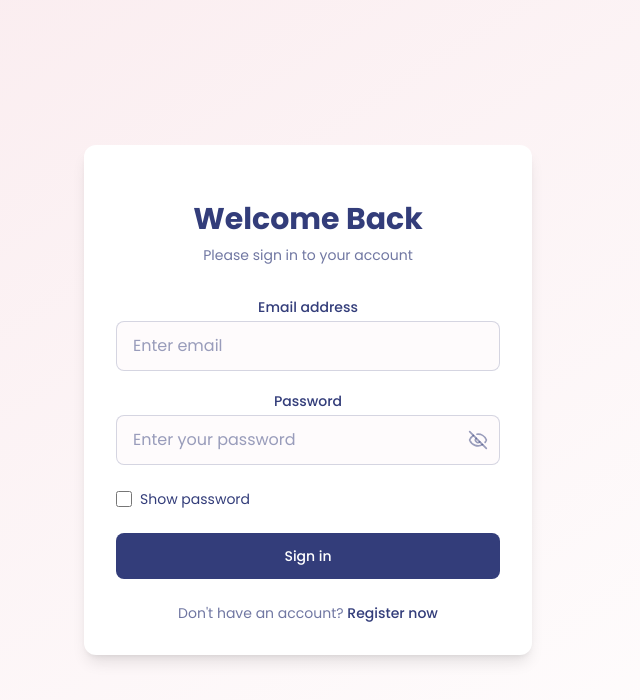
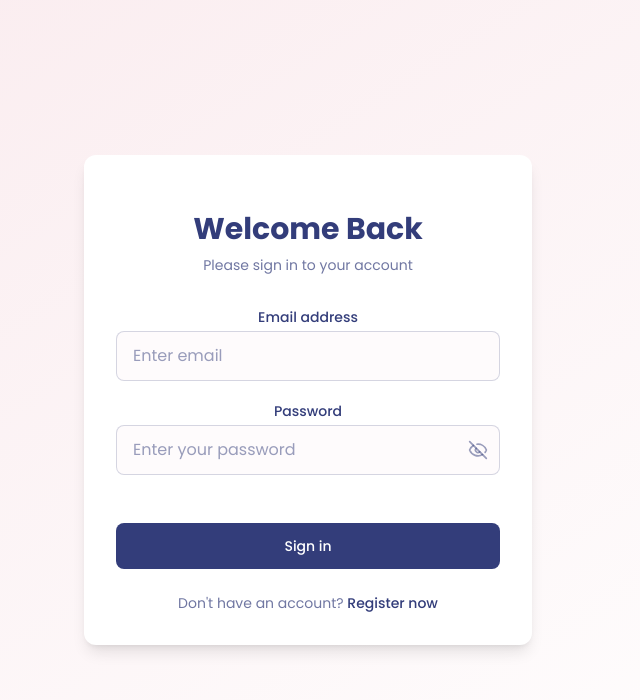
Before and after one commit to Shabeebkaruvath/project, a React (Create React App) app: page /login in a window 1280 px wide. Shown: the top 700 px of the page, without its empty margins (332-972 px from the left). Built offline with nearby package versions, Linux system fonts and the light colour scheme.

Commit message:
ui login_register

```diff
--- a/src/componants/login/Login.jsx
+++ b/src/componants/login/Login.jsx
@@ -61,6 +61,7 @@ const Login = ({ setStatelogin }) => {  // Accept setStatelogin from props
       }
 
       setError(errorMessage);
+
     } finally {
       setIsLoading(false);
     }
@@ -131,17 +132,7 @@ const Login = ({ setStatelogin }) => {  // Accept setStatelogin from props
           </div>
 
           <div className="flex items-center justify-between">
-            <div className="flex items-center">
-              <input
-                id="show-password"
-                type="checkbox"
-                onChange={() => setShow(!show)}
-                className="h-4 w-4 text-[#333d7a] focus:ring-[#333d7a]/30 border-[#333d7a]/30 rounded"
-              />
-              <label htmlFor="show-password" className="ml-2 block text-sm text-[#333d7a]">
-                Show password
-              </label>
-            </div>
+
 
           </div>
 
```
